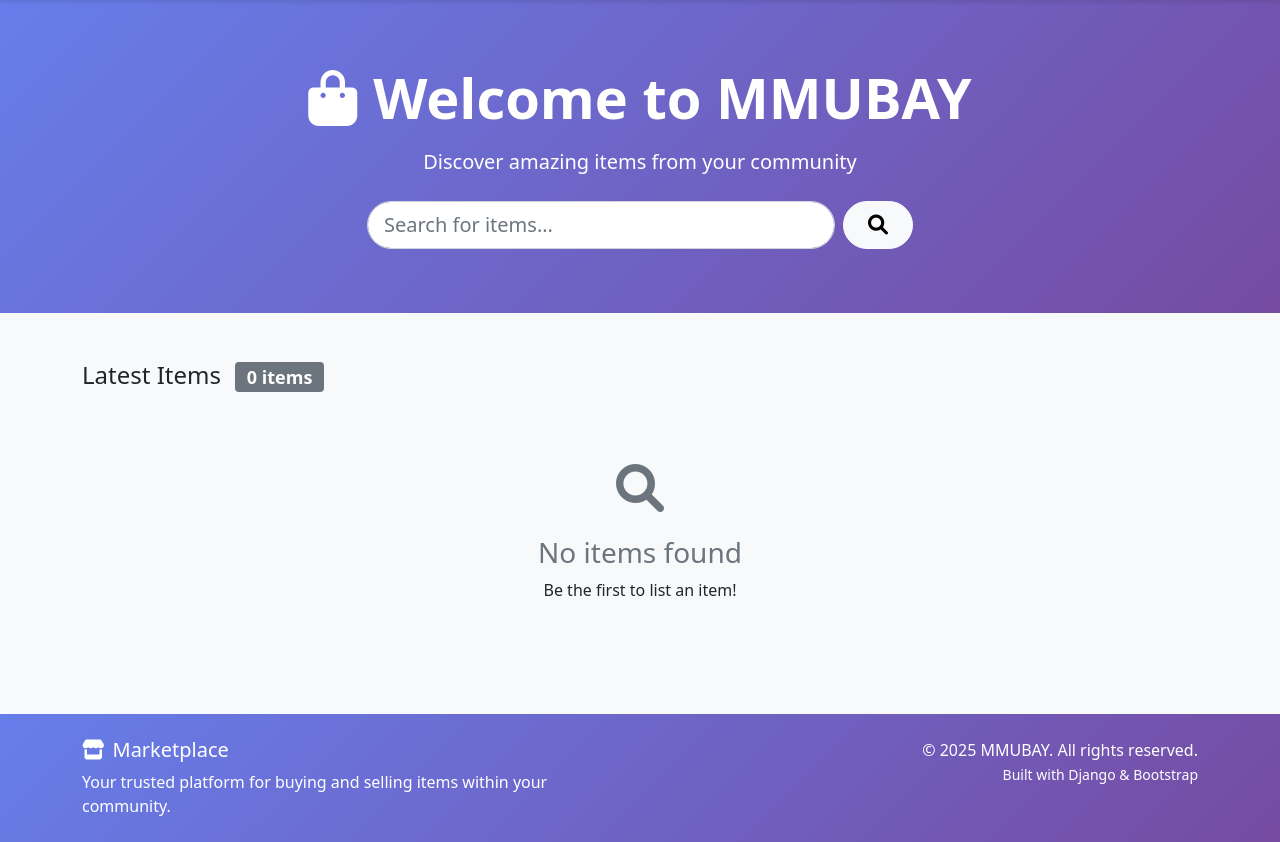
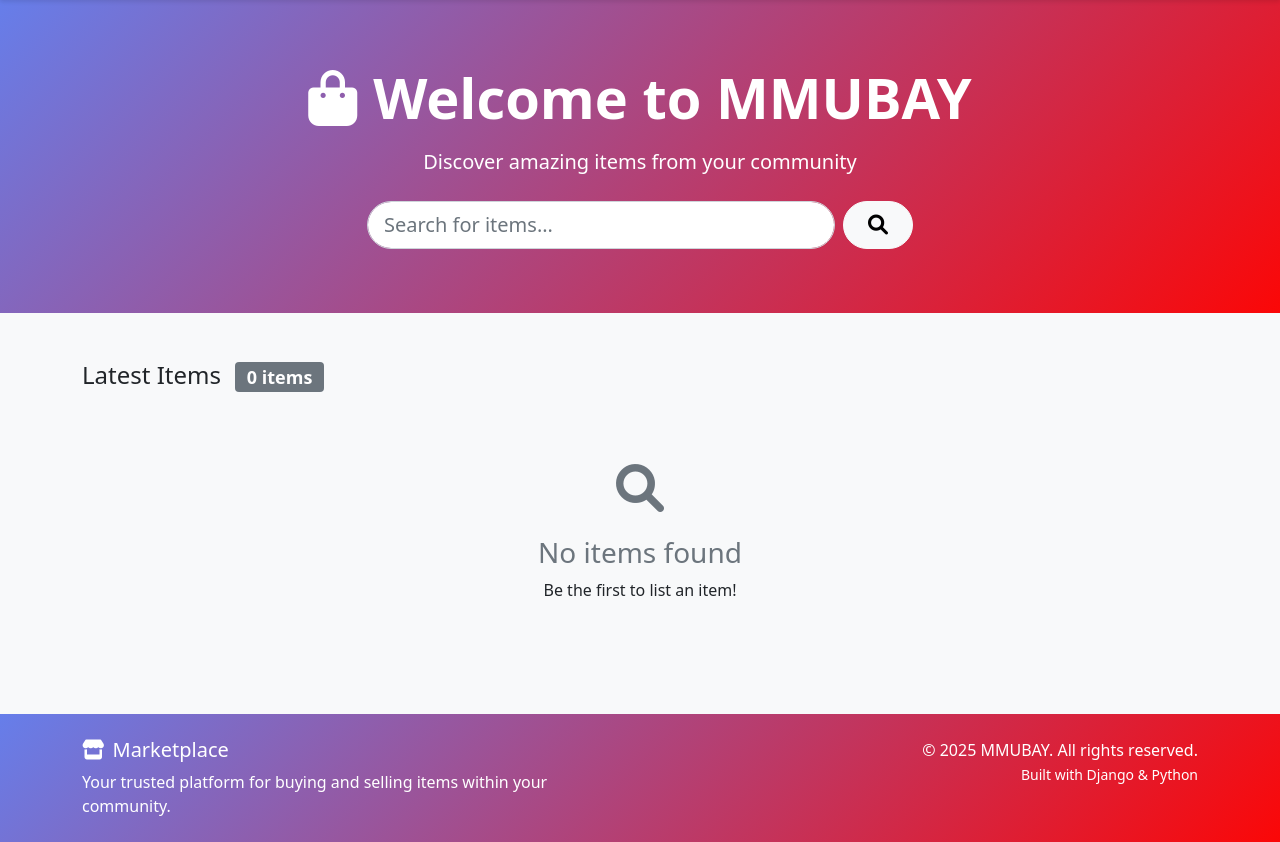
Before and after one commit to Chiousel/GitExercise-G08, a Django app: page / in a window 1280 px wide. Shown: the part 56-898 px from the top of the page. Run offline with Django 5.2, Linux system fonts and the light colour scheme; data that the repository does not hold is empty.

Commit message:
Update base.html

```diff
--- a/project/myapp/templates/market/base.html
+++ b/project/myapp/templates/market/base.html
@@ -3,7 +3,7 @@
 <head>
     <meta charset="UTF-8">
     <meta name="viewport" content="width=device-width, initial-scale=1.0">
-    <title>{% block title %}Marketplace{% endblock %}</title>
+    <title>{% block title %}MMUBAY{% endblock %}</title>
     <link href="https://cdn.jsdelivr.net/npm/bootstrap@5.1.3/dist/css/bootstrap.min.css" rel="stylesheet">
     <link href="https://cdnjs.cloudflare.com/ajax/libs/font-awesome/6.0.0/css/all.min.css" rel="stylesheet">
     <style>
@@ -28,7 +28,7 @@
             border-radius: 8px;
         }
         .price-tag {
-            background: linear-gradient(135deg, #667eea 0%, #764ba2 100%);
+            background: linear-gradient(135deg, #667eea 0%, #fb0707 100%);
             color: white;
             font-weight: bold;
             padding: 8px 16px;
@@ -42,12 +42,12 @@
             z-index: 2;
         }
         footer {
-            background: linear-gradient(135deg, #667eea 0%, #764ba2 100%);
+            background: linear-gradient(135deg, #667eea 0%, #fb0707 100%);
             color: white;
             margin-top: auto;
         }
         .hero-section {
-            background: linear-gradient(135deg, #667eea 0%, #764ba2 100%);
+            background: linear-gradient(135deg, #667eea 0%, #fb0707 100%);
             color: white;
             padding: 4rem 0;
             margin-bottom: 3rem;
@@ -135,7 +135,7 @@
                 </div>
                 <div class="col-md-6 text-md-end">
                     <p class="mb-0">&copy; 2025 MMUBAY. All rights reserved.</p>
-                    <small>Built with Django & Bootstrap</small>
+                    <small>Built with Django & Python</small>
                 </div>
             </div>
         </div>
@@ -145,4 +145,5 @@
     {% block scripts %}
     {% endblock %}
 </body>
+
 </html>
```
